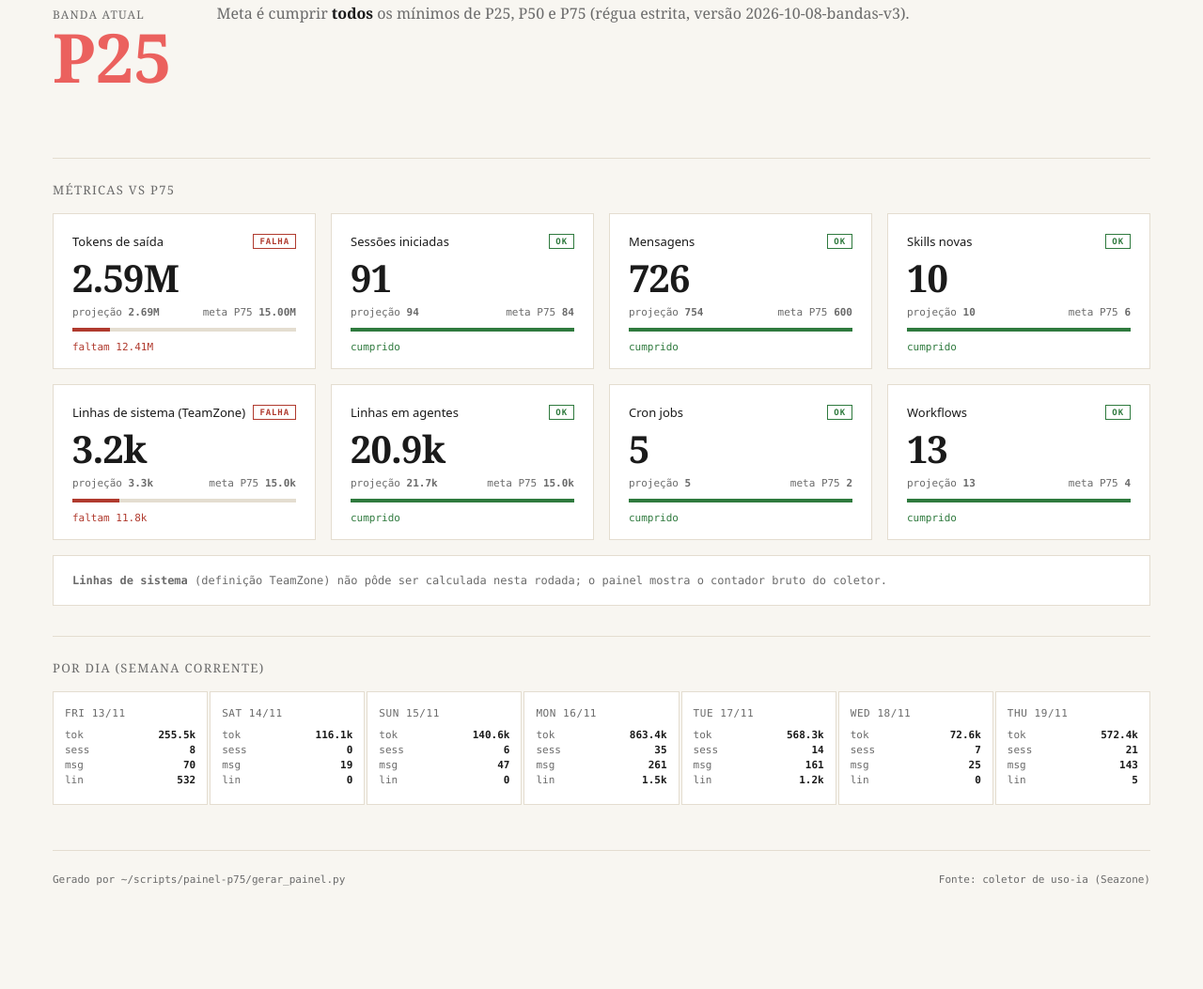
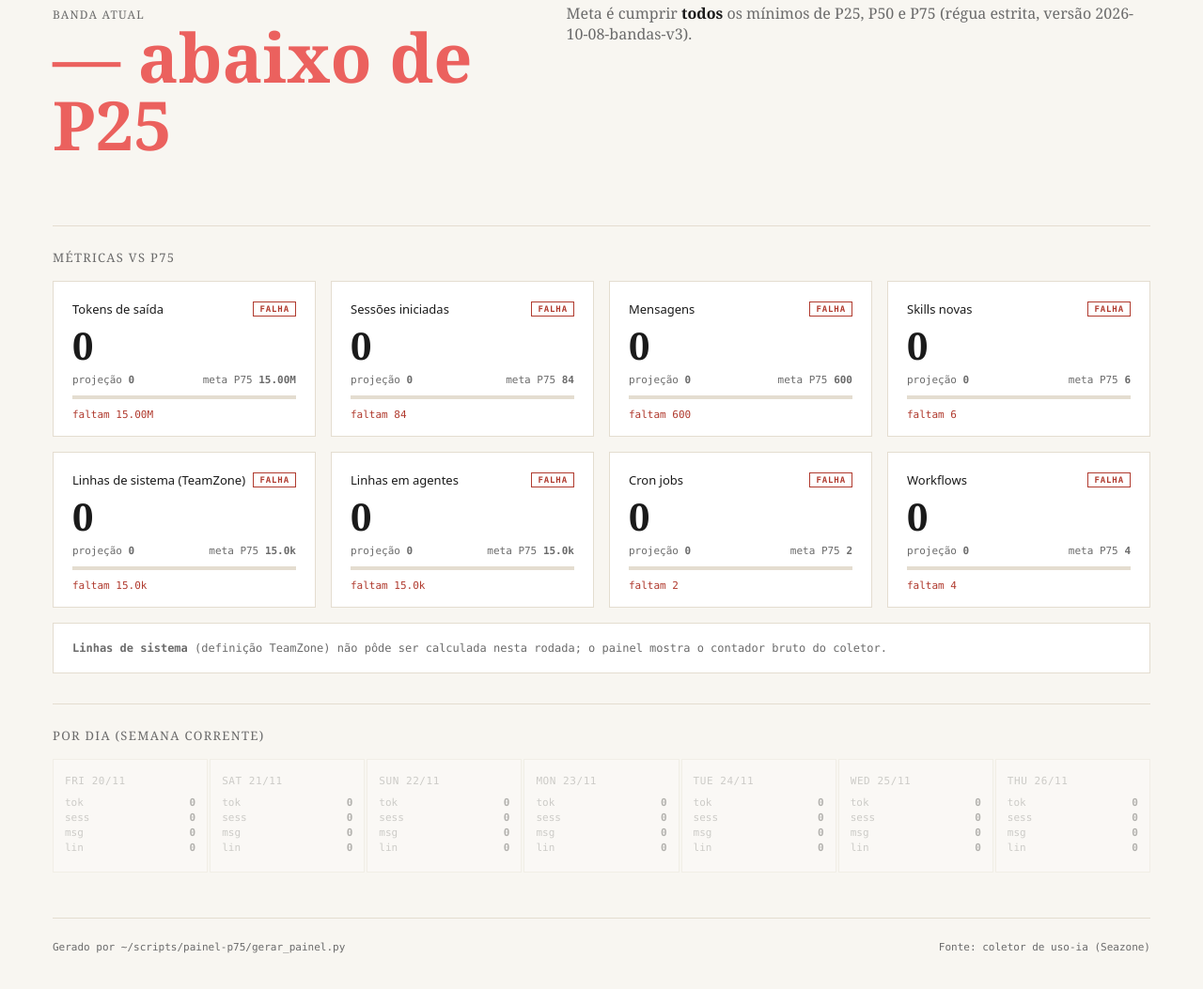
Before and after one commit to raayeoliveira/painel-p75, a plain HTML site: page index.html in a window 1280 px wide. Shown: the part 205-1258 px from the top of the page at 94% size. Before the commit the page ends 1220 px from the top, so only its background shows below. Drawn offline with Linux system fonts and the light colour scheme.

Commit message:
atualiza painel P75 2026-11-20 19:50
Co-authored-by: Claude Opus 4.7 (1M context) <noreply@anthropic.com>

```diff
--- a/index.html
+++ b/index.html
@@ -68,15 +68,15 @@
     <h1>Painel <strong>P75</strong></h1>
     <div class="meta">
       <div>Rayanne Oliveira · BackOffice Franquias</div>
-      <div>Semana 2026-W47 · 13/11 17h → 20/11 17h</div>
-      <div>Atualizado 20/11/2026 10:36 · 96% da semana rodado</div>
+      <div>Semana 2026-W48 · 20/11 17h → 27/11 17h</div>
+      <div>Atualizado 20/11/2026 19:50 · 1% da semana rodado</div>
     </div>
   </header>
 
   <section class="faixa-banda">
     <div>
       <div class="label">Banda atual</div>
-      <div class="valor">P25</div>
+      <div class="valor">— abaixo de P25</div>
     </div>
     <div class="meta-p75">
       Meta é cumprir <strong>todos</strong> os mínimos de P25, P50 e P75 (régua estrita, versão 2026-10-08-bandas-v3).
@@ -91,104 +91,104 @@
             <h3>Tokens de saída</h3>
             <span class="selo-falha">FALHA</span>
           </header>
-          <div class="numero">2.59M</div>
+          <div class="numero">0</div>
           <div class="legenda">
-            <span>projeção <strong>2.69M</strong></span>
+            <span>projeção <strong>0</strong></span>
             <span>meta P75 <strong>15.00M</strong></span>
           </div>
-          <div class="barra"><div class="preencher" style="width:17%"></div></div>
-          <div class="gap">faltam 12.41M</div>
+          <div class="barra"><div class="preencher" style="width:0%"></div></div>
+          <div class="gap">faltam 15.00M</div>
         </article>
-        <article class="card ok">
+        <article class="card falha">
           <header>
             <h3>Sessões iniciadas</h3>
-            <span class="selo-ok">OK</span>
+            <span class="selo-falha">FALHA</span>
           </header>
-          <div class="numero">91</div>
+          <div class="numero">0</div>
           <div class="legenda">
-            <span>projeção <strong>94</strong></span>
+            <span>projeção <strong>0</strong></span>
             <span>meta P75 <strong>84</strong></span>
           </div>
-          <div class="barra"><div class="preencher" style="width:100%"></div></div>
-          <div class="gap">cumprido</div>
+          <div class="barra"><div class="preencher" style="width:0%"></div></div>
+          <div class="gap">faltam 84</div>
         </article>
-        <article class="card ok">
+        <article class="card falha">
           <header>
             <h3>Mensagens</h3>
-            <span class="selo-ok">OK</span>
+            <span class="selo-falha">FALHA</span>
           </header>
-          <div class="numero">726</div>
+          <div class="numero">0</div>
           <div class="legenda">
-            <span>projeção <strong>754</strong></span>
+            <span>projeção <strong>0</strong></span>
             <span>meta P75 <strong>600</strong></span>
           </div>
-          <div class="barra"><div class="preencher" style="width:100%"></div></div>
-          <div class="gap">cumprido</div>
+          <div class="barra"><div class="preencher" style="width:0%"></div></div>
+          <div class="gap">faltam 600</div>
         </article>
-        <article class="card ok">
+        <article class="card falha">
           <header>
             <h3>Skills novas</h3>
-            <span class="selo-ok">OK</span>
+            <span class="selo-falha">FALHA</span>
           </header>
-          <div class="numero">10</div>
+          <div class="numero">0</div>
           <div class="legenda">
-            <span>projeção <strong>10</strong></span>
+            <span>projeção <strong>0</strong></span>
             <span>meta P75 <strong>6</strong></span>
           </div>
-          <div class="barra"><div class="preencher" style="width:100%"></div></div>
-          <div class="gap">cumprido</div>
+          <div class="barra"><div class="preencher" style="width:0%"></div></div>
+          <div class="gap">faltam 6</div>
         </article>
         <article class="card falha">
           <header>
             <h3>Linhas de sistema (TeamZone)</h3>
             <span class="selo-falha">FALHA</span>
           </header>
-          <div class="numero">3.2k</div>
+          <div class="numero">0</div>
           <div class="legenda">
-            <span>projeção <strong>3.3k</strong></span>
+            <span>projeção <strong>0</strong></span>
             <span>meta P75 <strong>15.0k</strong></span>
           </div>
-          <div class="barra"><div class="preencher" style="width:21%"></div></div>
-          <div class="gap">faltam 11.8k</div>
+          <div class="barra"><div class="preencher" style="width:0%"></div></div>
+          <div class="gap">faltam 15.0k</div>
         </article>
-        <article class="card ok">
+        <article class="card falha">
           <header>
             <h3>Linhas em agentes</h3>
-            <span class="selo-ok">OK</span>
+            <span class="selo-falha">FALHA</span>
           </header>
-          <div class="numero">20.9k</div>
+          <div class="numero">0</div>
           <div class="legenda">
-            <span>projeção <strong>21.7k</strong></span>
+            <span>projeção <strong>0</strong></span>
             <span>meta P75 <strong>15.0k</strong></span>
           </div>
-          <div class="barra"><div class="preencher" style="width:100%"></div></div>
-          <div class="gap">cumprido</div>
+          <div class="barra"><div class="preencher" style="width:0%"></div></div>
+          <div class="gap">faltam 15.0k</div>
         </article>
-        <article class="card ok">
+        <article class="card falha">
           <header>
             <h3>Cron jobs</h3>
-            <span class="selo-ok">OK</span>
+            <span class="selo-falha">FALHA</span>
           </header>
-          <div class="numero">5</div>
+          <div class="numero">0</div>
           <div class="legenda">
-            <span>projeção <strong>5</strong></span>
+            <span>projeção <strong>0</strong></span>
             <span>meta P75 <strong>2</strong></span>
           </div>
-          <div class="barra"><div class="preencher" style="width:100%"></div></div>
-          <div class="gap">cumprido</div>
+          <div class="barra"><div class="preencher" style="width:0%"></div></div>
+          <div class="gap">faltam 2</div>
         </article>
-        <article class="card ok">
+        <article class="card falha">
           <header>
             <h3>Workflows</h3>
-            <span class="selo-ok">OK</span>
+            <span class="selo-falha">FALHA</span>
           </header>
-          <div class="numero">13</div>
+          <div class="numero">0</div>
           <div class="legenda">
-            <span>projeção <strong>13</strong></span>
+            <span>projeção <strong>0</strong></span>
             <span>meta P75 <strong>4</strong></span>
           </div>
-          <div class="barra"><div class="preencher" style="width:100%"></div></div>
-          <div class="gap">cumprido</div>
+          <div class="barra"><div class="preencher" style="width:0%"></div></div>
+          <div class="gap">faltam 4</div>
         </article>
   </div>
 
@@ -200,54 +200,54 @@
   <h2>Por dia (semana corrente)</h2>
   <div class="dias">
 
-        <div class="dia ativo">
-          <div class="dia-rotulo">fri 13/11</div>
-          <div class="dia-metrica"><span>tok</span><strong>255.5k</strong></div>
-          <div class="dia-metrica"><span>sess</span><strong>8</strong></div>
-          <div class="dia-metrica"><span>msg</span><strong>70</strong></div>
-          <div class="dia-metrica"><span>lin</span><strong>532</strong></div>
-        </div>
-        <div class="dia ativo">
-          <div class="dia-rotulo">sat 14/11</div>
-          <div class="dia-metrica"><span>tok</span><strong>116.1k</strong></div>
+        <div class="dia vazio">
+          <div class="dia-rotulo">fri 20/11</div>
+          <div class="dia-metrica"><span>tok</span><strong>0</strong></div>
           <div class="dia-metrica"><span>sess</span><strong>0</strong></div>
-          <div class="dia-metrica"><span>msg</span><strong>19</strong></div>
+          <div class="dia-metrica"><span>msg</span><strong>0</strong></div>
           <div class="dia-metrica"><span>lin</span><strong>0</strong></div>
         </div>
-        <div class="dia ativo">
-          <div class="dia-rotulo">sun 15/11</div>
-          <div class="dia-metrica"><span>tok</span><strong>140.6k</strong></div>
-          <div class="dia-metrica"><span>sess</span><strong>6</strong></div>
-          <div class="dia-metrica"><span>msg</span><strong>47</strong></div>
+        <div class="dia vazio">
+          <div class="dia-rotulo">sat 21/11</div>
+          <div class="dia-metrica"><span>tok</span><strong>0</strong></div>
+          <div class="dia-metrica"><span>sess</span><strong>0</strong></div>
+          <div class="dia-metrica"><span>msg</span><strong>0</strong></div>
           <div class="dia-metrica"><span>lin</span><strong>0</strong></div>
         </div>
-        <div class="dia ativo">
-          <div class="dia-rotulo">mon 16/11</div>
-          <div class="dia-metrica"><span>tok</span><strong>863.4k</strong></div>
-          <div class="dia-metrica"><span>sess</span><strong>35</strong></div>
-          <div class="dia-metrica"><span>msg</span><strong>261</strong></div>
-          <div class="dia-metrica"><span>lin</span><strong>1.5k</strong></div>
-        </div>
-        <div class="dia ativo">
-          <div class="dia-rotulo">tue 17/11</div>
-          <div class="dia-metrica"><span>tok</span><strong>568.3k</strong></div>
-          <div class="dia-metrica"><span>sess</span><strong>14</strong></div>
-          <div class="dia-metrica"><span>msg</span><strong>161</strong></div>
-          <div class="dia-metrica"><span>lin</span><strong>1.2k</strong></div>
-        </div>
-        <div class="dia ativo">
-          <div class="dia-rotulo">wed 18/11</div>
-          <div class="dia-metrica"><span>tok</span><strong>72.6k</strong></div>
-          <div class="dia-metrica"><span>sess</span><strong>7</strong></div>
-          <div class="dia-metrica"><span>msg</span><strong>25</strong></div>
+        <div class="dia vazio">
+          <div class="dia-rotulo">sun 22/11</div>
+          <div class="dia-metrica"><span>tok</span><strong>0</strong></div>
+          <div class="dia-metrica"><span>sess</span><strong>0</strong></div>
+          <div class="dia-metrica"><span>msg</span><strong>0</strong></div>
           <div class="dia-metrica"><span>lin</span><strong>0</strong></div>
         </div>
-        <div class="dia ativo">
-          <div class="dia-rotulo">thu 19/11</div>
-          <div class="dia-metrica"><span>tok</span><strong>572.4k</strong></div>
-          <div class="dia-metrica"><span>sess</span><strong>21</strong></div>
-          <div class="dia-metrica"><span>msg</span><strong>143</strong></div>
-          <div class="dia-metrica"><span>lin</span><strong>5</strong></div>
+        <div class="dia vazio">
+          <div class="dia-rotulo">mon 23/11</div>
+          <div class="dia-metrica"><span>tok</span><strong>0</strong></div>
+          <div class="dia-metrica"><span>sess</span><strong>0</strong></div>
+          <div class="dia-metrica"><span>msg</span><strong>0</strong></div>
+          <div class="dia-metrica"><span>lin</span><strong>0</strong></div>
+        </div>
+        <div class="dia vazio">
+          <div class="dia-rotulo">tue 24/11</div>
+          <div class="dia-metrica"><span>tok</span><strong>0</strong></div>
+          <div class="dia-metrica"><span>sess</span><strong>0</strong></div>
+          <div class="dia-metrica"><span>msg</span><strong>0</strong></div>
+          <div class="dia-metrica"><span>lin</span><strong>0</strong></div>
+        </div>
+        <div class="dia vazio">
+          <div class="dia-rotulo">wed 25/11</div>
+          <div class="dia-metrica"><span>tok</span><strong>0</strong></div>
+          <div class="dia-metrica"><span>sess</span><strong>0</strong></div>
+          <div class="dia-metrica"><span>msg</span><strong>0</strong></div>
+          <div class="dia-metrica"><span>lin</span><strong>0</strong></div>
+        </div>
+        <div class="dia vazio">
+          <div class="dia-rotulo">thu 26/11</div>
+          <div class="dia-metrica"><span>tok</span><strong>0</strong></div>
+          <div class="dia-metrica"><span>sess</span><strong>0</strong></div>
+          <div class="dia-metrica"><span>msg</span><strong>0</strong></div>
+          <div class="dia-metrica"><span>lin</span><strong>0</strong></div>
         </div>
   </div>
 
```
